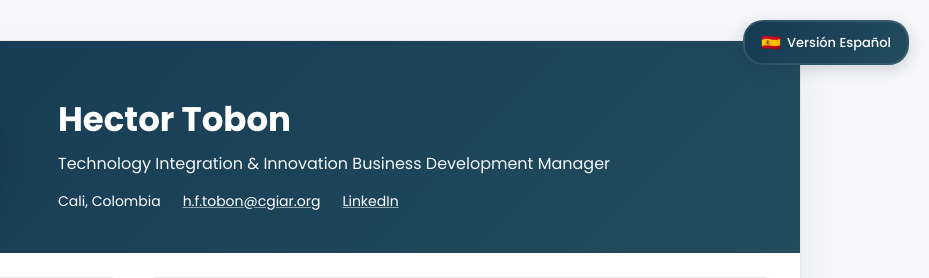
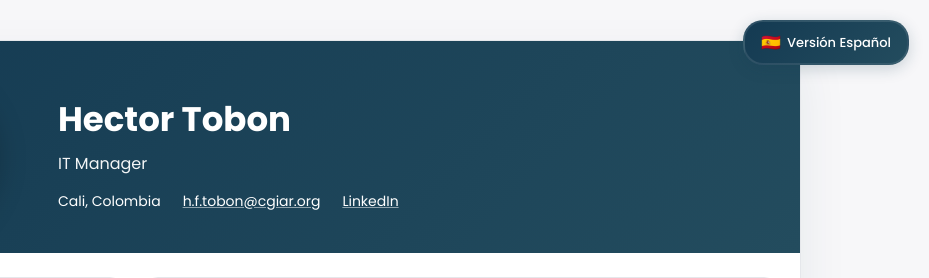
Before and after one commit to htobon/cv, a plain HTML site: page index.html in a window 1280 px wide. Shown: the top 278 px of the page, 351-1280 px from the left. Drawn offline with Linux system fonts and the light colour scheme.

Commit message:
Update index.html

```diff
--- a/index.html
+++ b/index.html
@@ -309,7 +309,7 @@
   </div>
   <div class="intro">
     <h1 class="name">Hector Tobon</h1>
-    <p class="title">Technology Integration & Innovation Business Development Manager</p>
+    <p class="title">IT Manager</p>
     <div class="contact">
       <span>Cali, Colombia</span>
       <a href="mailto:h.f.tobon@cgiar.org">h.f.tobon@cgiar.org</a>
```
